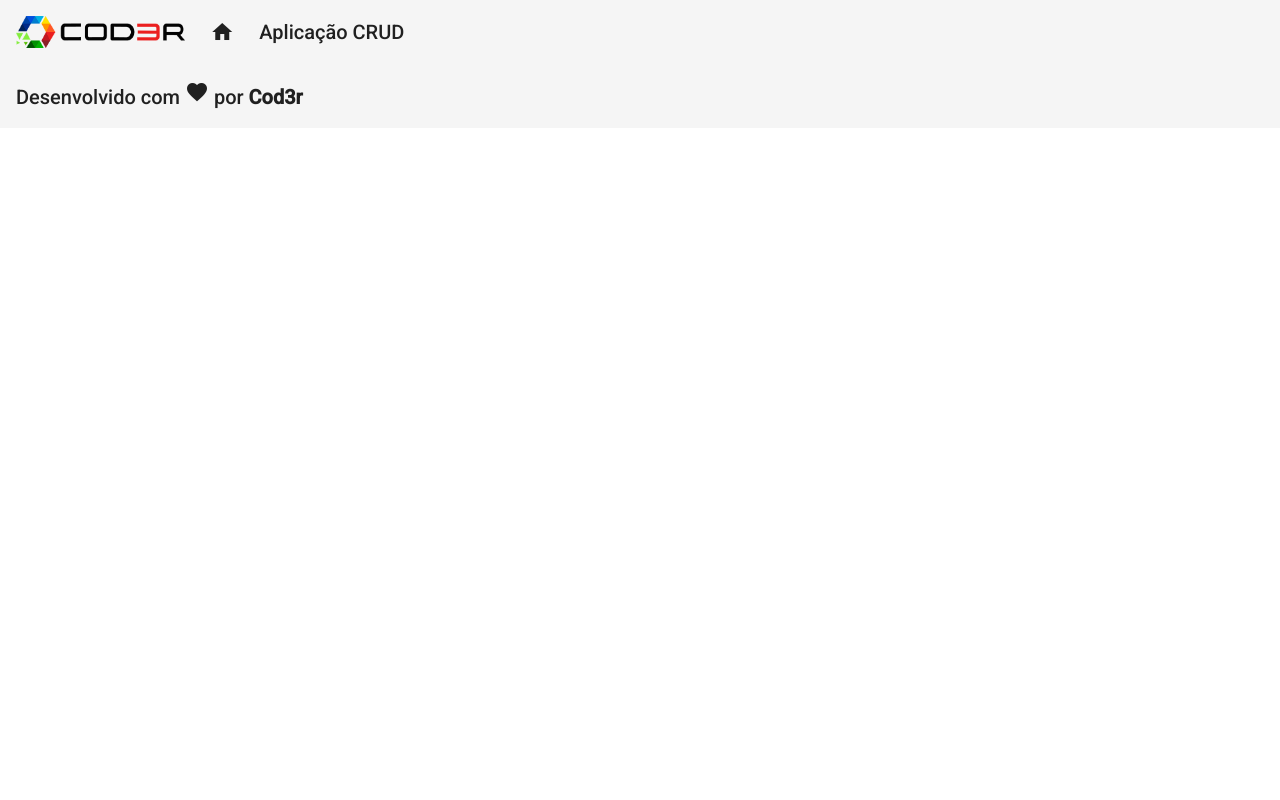
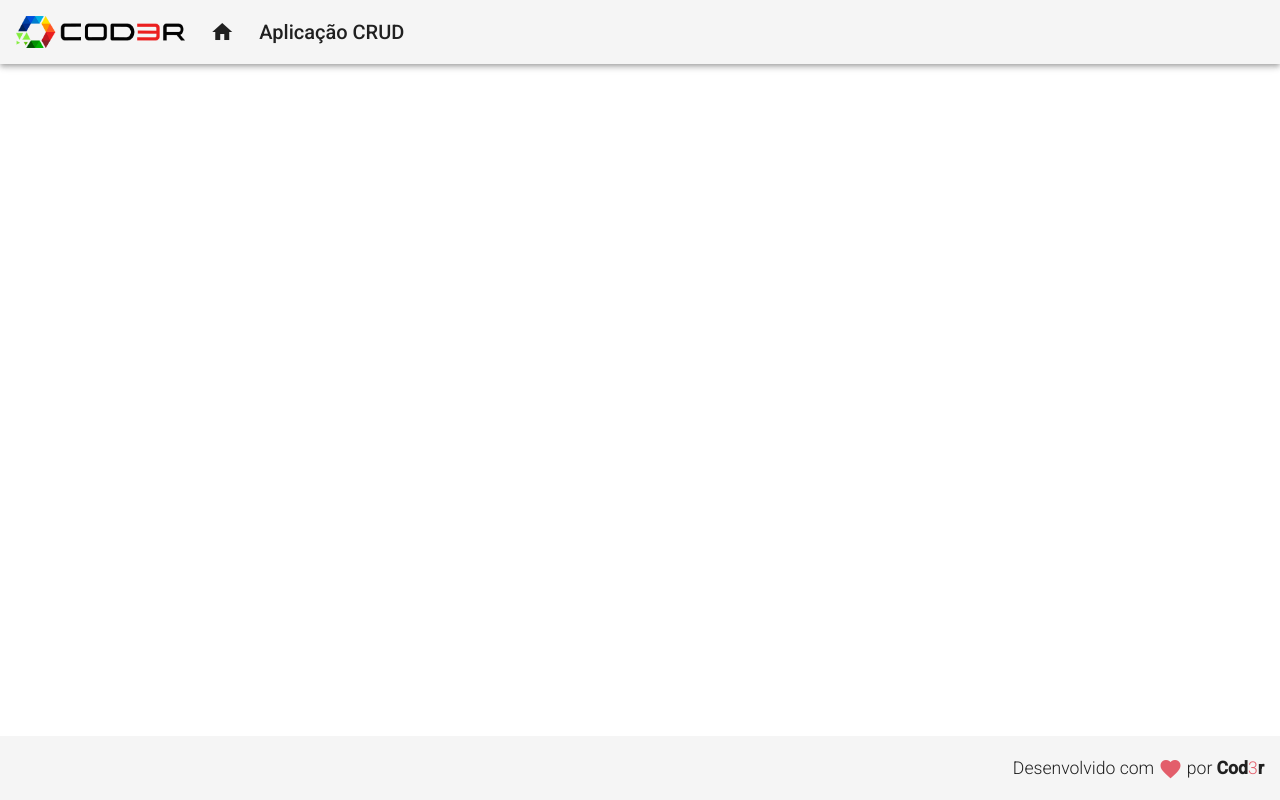
Before and after one commit to brgillian/Cod3rAngular, an Angular app in the folder crud/frontend/: page / in a window 1280 px wide. Built offline with nearby package versions, Linux system fonts and the light colour scheme.

Commit message:
Configuracao do footer

```diff
--- a/crud/frontend/src/app/components/template/footer/footer.component.css
+++ b/crud/frontend/src/app/components/template/footer/footer.component.css
@@ -0,0 +1,10 @@
+.footer{
+    position:fixed;
+    bottom:0;
+    display:flex;
+    justify-content:flex-end;
+}
+.footer span{
+    font-size:1.1rem;
+    font-weight: 300;
+}
--- a/crud/frontend/src/app/components/template/footer/footer.component.html
+++ b/crud/frontend/src/app/components/template/footer/footer.component.html
@@ -1,8 +1,8 @@
-<mat-toolbar>
+<mat-toolbar class="footer">
     <span>
         Desenvolvido com
-        <i class="material-icons">favorite</i>
-        por <strong>Cod<span>3</span>r</strong>
+        <i class="material-icons red v-midle">favorite</i>
+        por <strong>Cod<span class="red">3</span>r</strong>
 
     </span>
 </mat-toolbar>
--- a/crud/frontend/src/styles.css
+++ b/crud/frontend/src/styles.css
@@ -2,3 +2,10 @@
 
 html, body { height: 100%; }
 body { margin: 0; font-family: Roboto, "Helvetica Neue", sans-serif; }
+
+.red{
+    color:rgb(227, 94, 107);
+}
+.v-midle{
+    vertical-align:middle;
+}
```
